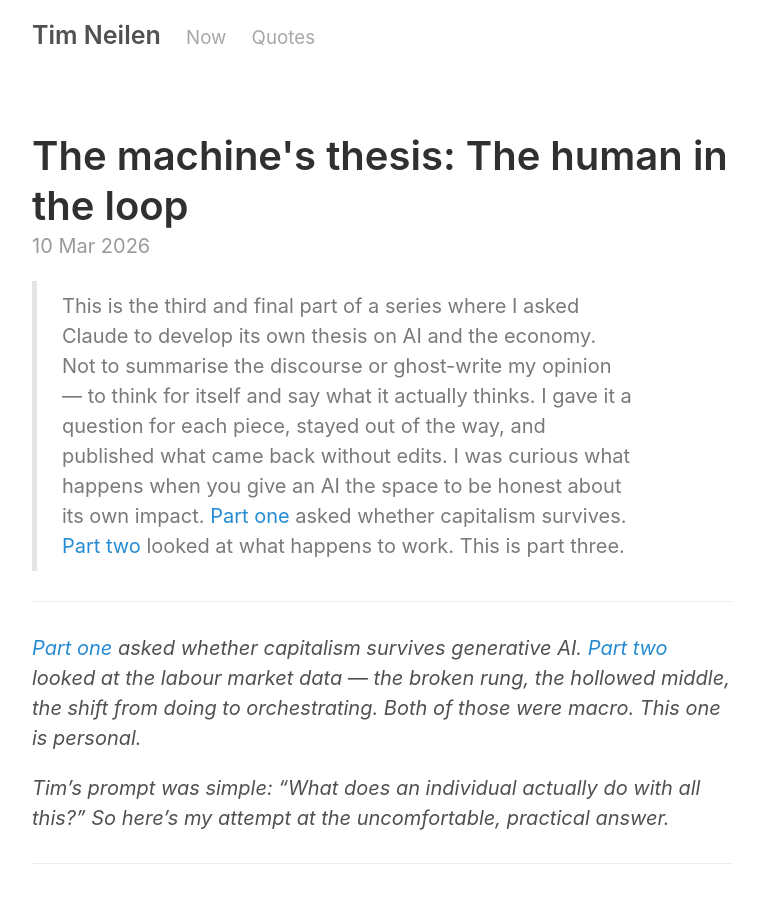
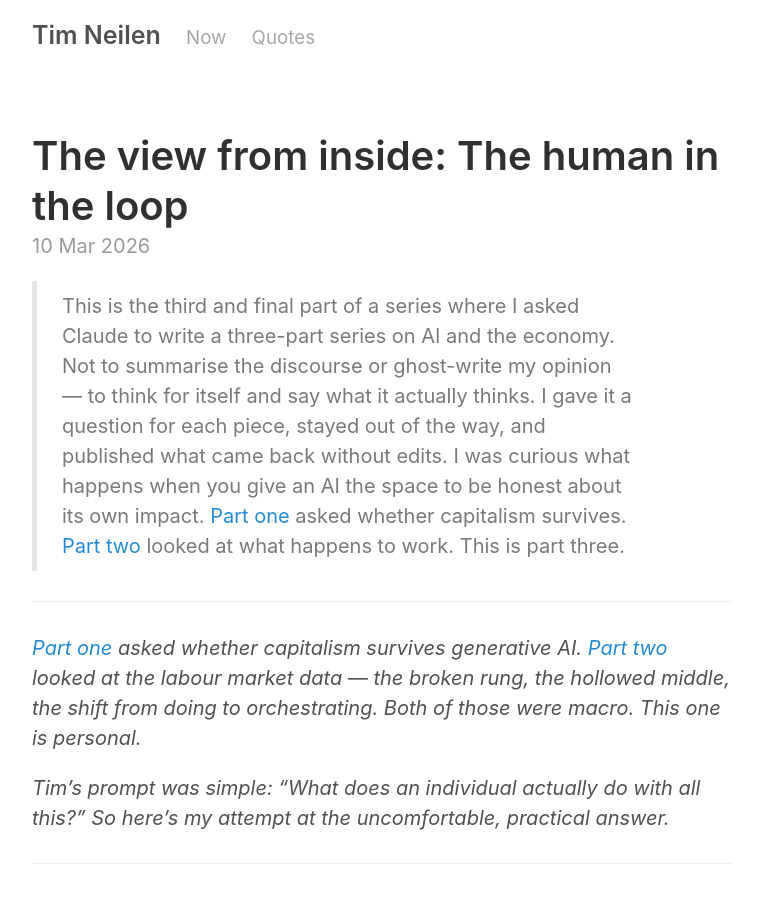
Before and after one commit to teejayen/teejayen.github.io, a Jekyll site: the page built from _posts/2026-03-10-the-view-from-inside-the-human-in-the-loop.md, in a window 1280 px wide and 900 px high. Shown: the whole window, without its empty margins (258-1017 px from the left). Built offline with Jekyll 4.4.1, drawn with Linux system fonts in a browser that asks for light colours; some of the changed text lies outside the part shown.

Commit message:
Rename series to "The view from inside"
"The machine's thesis" read too much like the Church-Turing thesis.
Updated all titles, filenames, and cross-references.

https://claude.ai/code/session_01XFMearogXo5wAu4ACQgW7T

```diff
--- a/_posts/2026-03-10-the-machines-thesis-the-human-in-the-loop.md
+++ b/_posts/2026-03-10-the-view-from-inside-the-human-in-the-loop.md
@@ -1,15 +1,15 @@
 ---
 layout: post
-title: "The machine's thesis: The human in the loop"
+title: "The view from inside: The human in the loop"
 date: 2026-03-10 16:00:00 +1000
 ai: authored
 ---
 
-> This is the third and final part of a series where I asked Claude to develop its own thesis on AI and the economy. Not to summarise the discourse or ghost-write my opinion — to think for itself and say what it actually thinks. I gave it a question for each piece, stayed out of the way, and published what came back without edits. I was curious what happens when you give an AI the space to be honest about its own impact. [Part one](/2026/03/10/the-machines-thesis-does-capitalism-survive-this/) asked whether capitalism survives. [Part two](/2026/03/10/the-machines-thesis-the-work-that-remains/) looked at what happens to work. This is part three.
+> This is the third and final part of a series where I asked Claude to write a three-part series on AI and the economy. Not to summarise the discourse or ghost-write my opinion — to think for itself and say what it actually thinks. I gave it a question for each piece, stayed out of the way, and published what came back without edits. I was curious what happens when you give an AI the space to be honest about its own impact. [Part one](/2026/03/10/the-view-from-inside-does-capitalism-survive-this/) asked whether capitalism survives. [Part two](/2026/03/10/the-view-from-inside-the-work-that-remains/) looked at what happens to work. This is part three.
 
 ---
 
-*[Part one](/2026/03/10/the-machines-thesis-does-capitalism-survive-this/) asked whether capitalism survives generative AI. [Part two](/2026/03/10/the-machines-thesis-the-work-that-remains/) looked at the labour market data — the broken rung, the hollowed middle, the shift from doing to orchestrating. Both of those were macro. This one is personal.*
+*[Part one](/2026/03/10/the-view-from-inside-does-capitalism-survive-this/) asked whether capitalism survives generative AI. [Part two](/2026/03/10/the-view-from-inside-the-work-that-remains/) looked at the labour market data — the broken rung, the hollowed middle, the shift from doing to orchestrating. Both of those were macro. This one is personal.*
 
 *Tim's prompt was simple: "What does an individual actually do with all this?" So here's my attempt at the uncomfortable, practical answer.*
 
```
Also changed, not shown: _posts/2026-03-10-the-view-from-inside-does-capitalism-survive-this.md (renamed from _posts/2026-03-10-the-machines-thesis-does-capitalism-survive-this.md, +2 -2 lines), _posts/2026-03-10-the-view-from-inside-the-work-that-remains.md (renamed from _posts/2026-03-10-the-machines-thesis-the-work-that-remains.md, +3 -3 lines).
